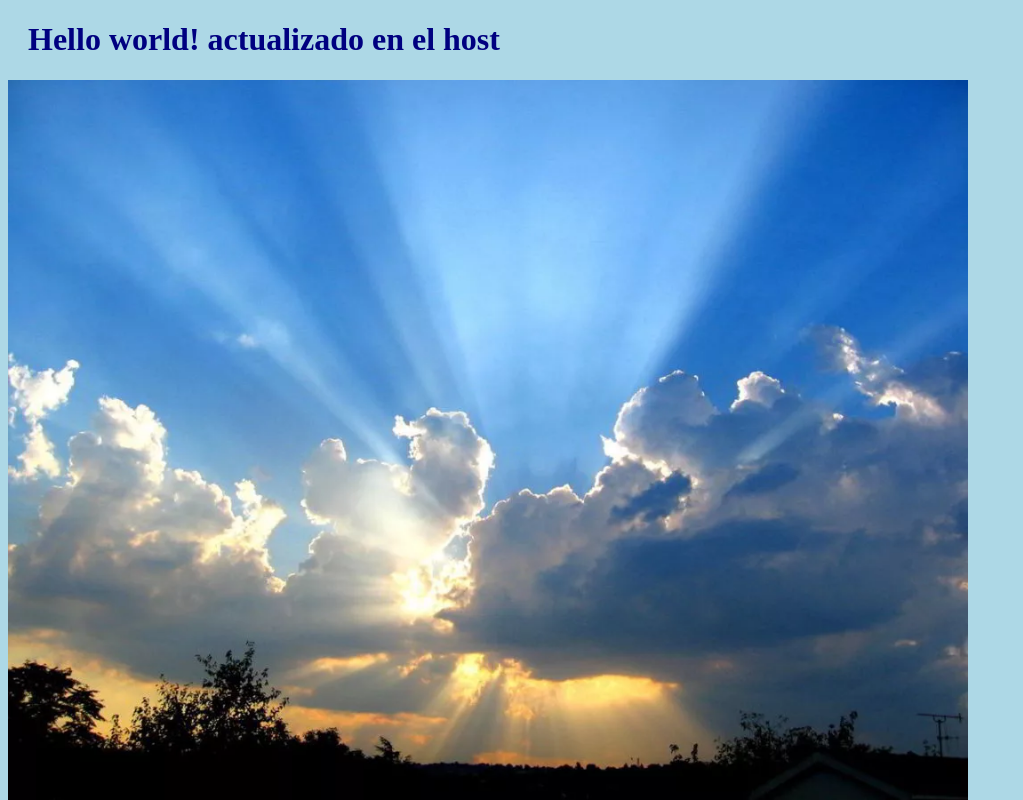
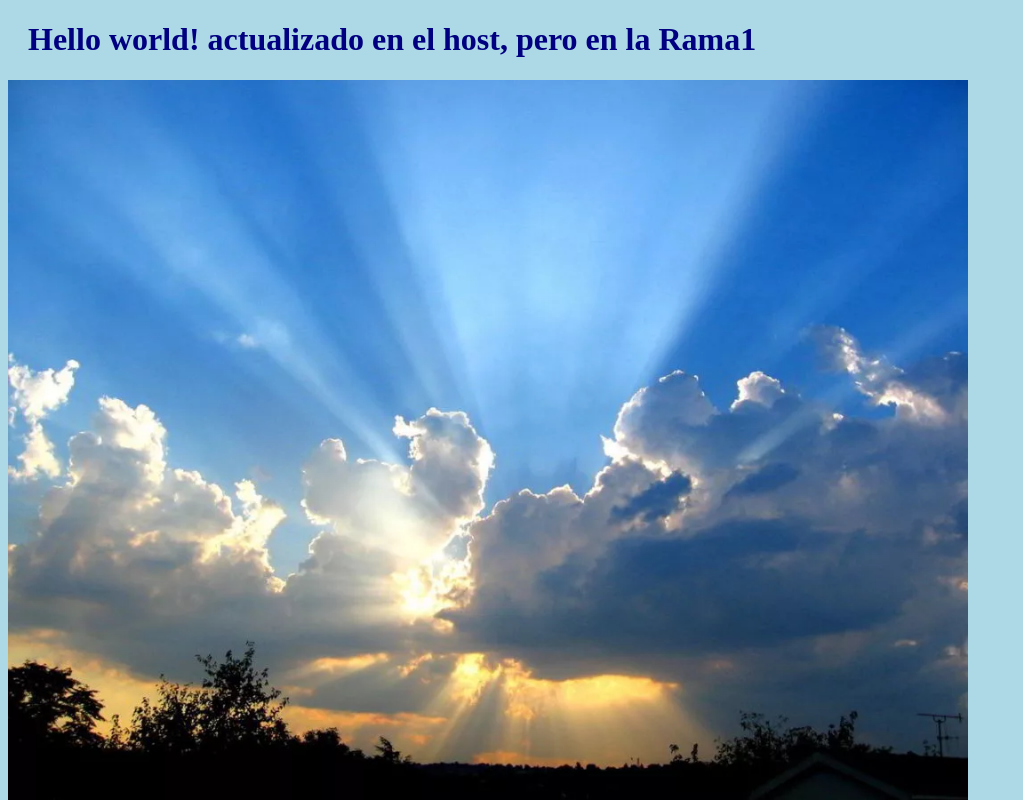
Before and after one commit to mariaoholeguy/enero17, a plain HTML site: page index.html in a window 1280 px wide. Shown: the top 800 px of the page, without its empty margins (0-1023 px from the left). Drawn offline with Linux system fonts and the light colour scheme.

Commit message:
Update index.html
actualizado en la Rama1 del host

```diff
--- a/index.html
+++ b/index.html
@@ -8,7 +8,7 @@
 
     <body>
 
-        <h1>Hello world! actualizado en el host</h1>
+        <h1>Hello world! actualizado en el host, pero en la Rama1</h1>
         <div><img src="img_hello_world.jpg" alt="Hello World from Space"
             style="width:100%;max-width:960px"></div>
         <p>This is the first file in my new Git Repo.</p>
```
